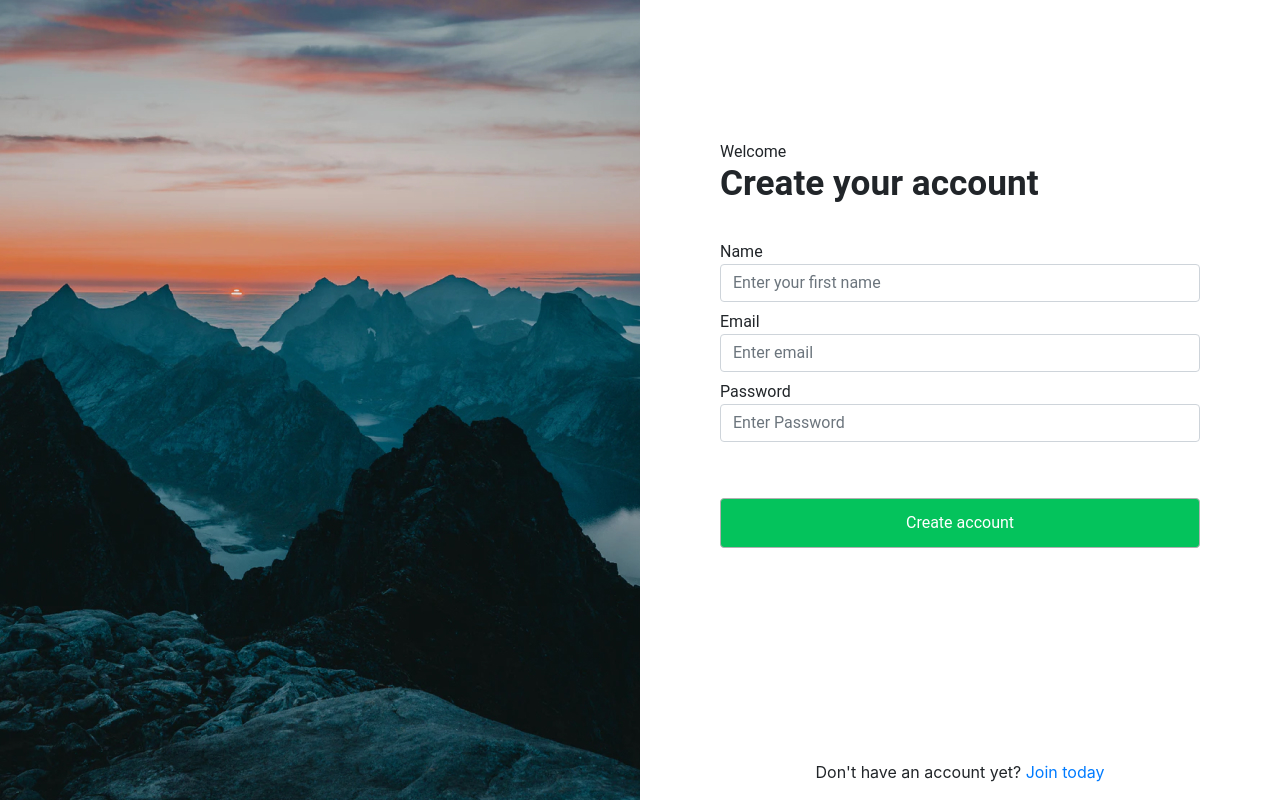
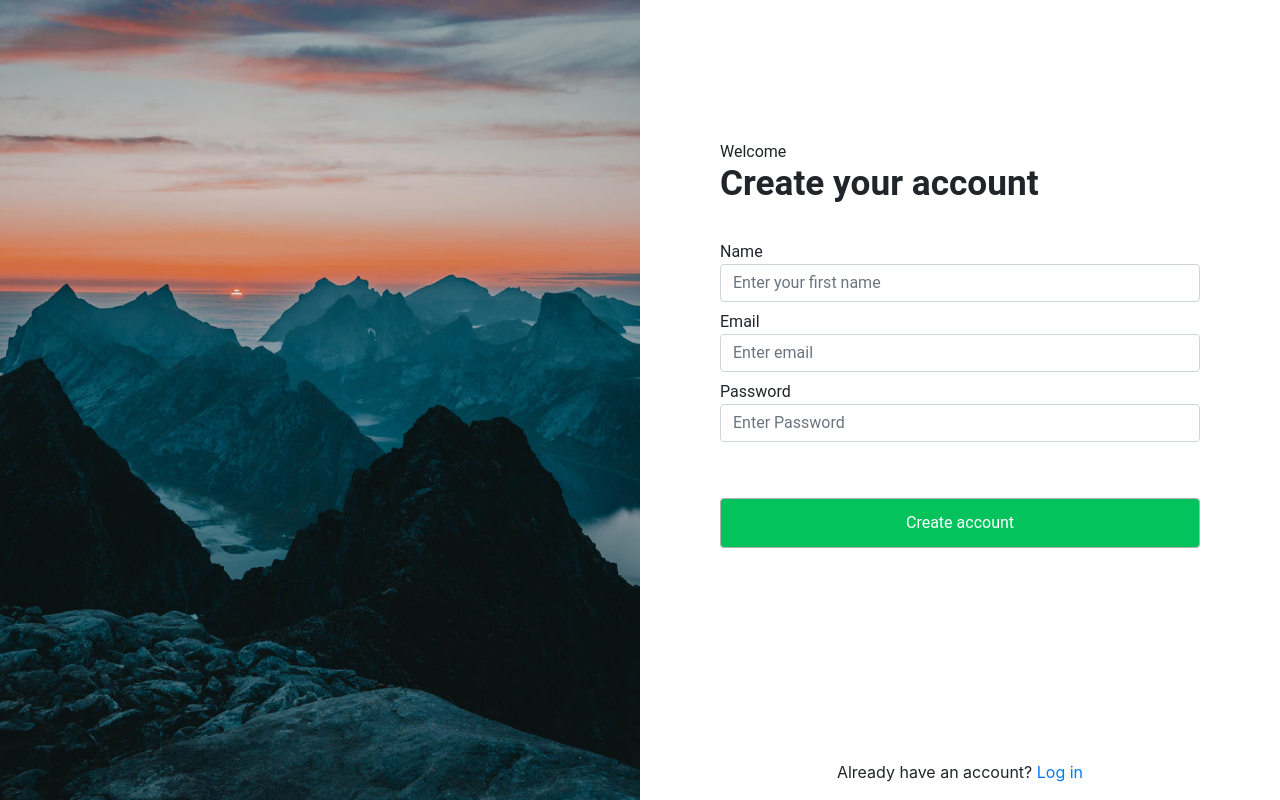
Before and after one commit to murilorrr/Desafio-Tecnico-Ebytr, a React (Create React App) app in the folder src/front-end/: page /createUser in a window 1280 px wide. Built offline with nearby package versions, Linux system fonts and the light colour scheme.

Commit message:
fix: link into create page should be redirect to login page

```diff
--- a/src/front-end/src/App.css
+++ b/src/front-end/src/App.css
@@ -76,7 +76,7 @@
   box-shadow: 0.2em 1em 4em rgba(78, 78, 78, 0.25);
 }
 
-#create-link {
+#create-link, #login-link {
   margin-left: auto;
   margin-right: auto;
 }
--- a/src/front-end/src/pages/createUser.jsx
+++ b/src/front-end/src/pages/createUser.jsx
@@ -28,7 +28,7 @@
           </div>
           <button type="submit" class="btn submit-button">Create account</button>
         </div>
-        <p id='create-link'>Don't have an account yet? <Link to={'tasks'}>Join today</Link></p>
+        <p id='login-link'>Already have an account? <Link to={'/'}>Log in</Link></p>
       </div>
     </div>
   )
```
